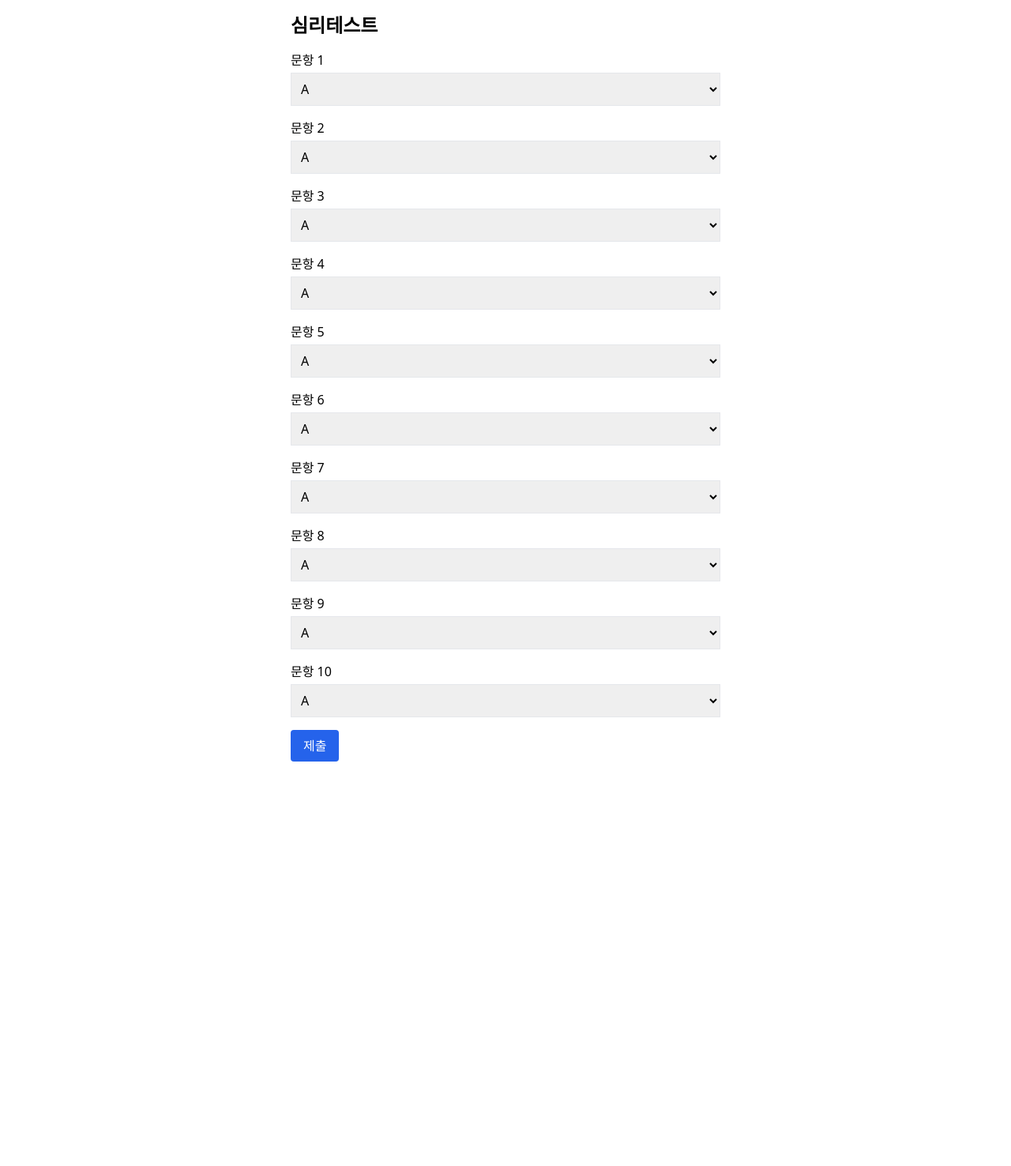
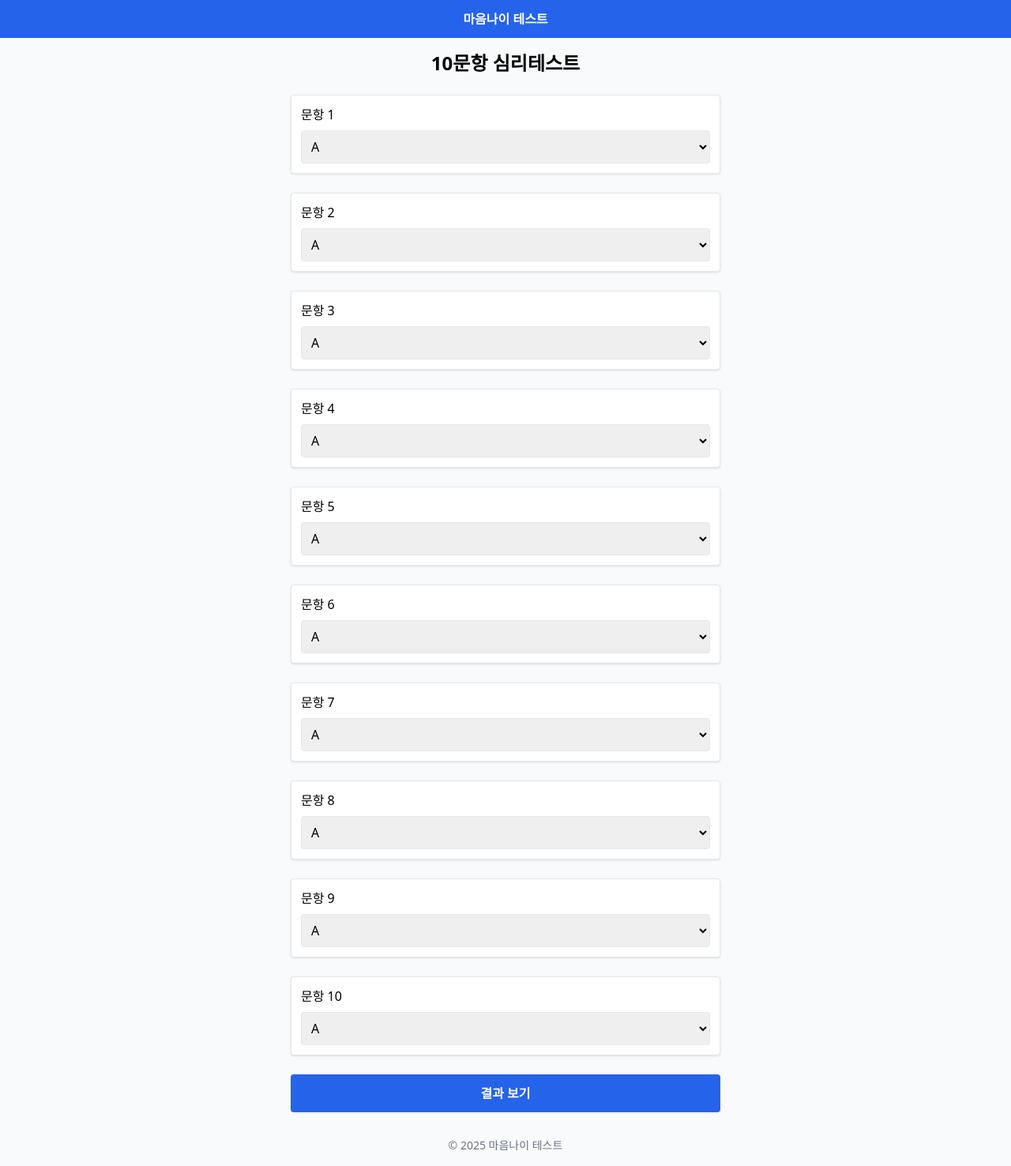
Before and after one commit to Normalist-K/nojam, a FastAPI app: page /quiz in a window 1280 px wide. Shown: the whole page at 79% size. Before the commit the page ends 964 px from the top, so only its background shows below. Run offline with FastAPI, Linux system fonts and the light colour scheme; some libraries are stand-ins or nearby versions.

Commit message:
feat(web): Tailwind base layout, card image slot, adsense div, update TemplateResponse signature

```diff
--- a/nojam/web/routes.py
+++ b/nojam/web/routes.py
@@ -29,7 +29,7 @@ def get_repo() -> AnswerRepository:
 @router.get("/quiz", response_class=HTMLResponse)
 async def quiz(request: Request) -> HTMLResponse:
     """10문항 폼 렌더."""
-    return templates.TemplateResponse("quiz.html", {"request": request})
+    return templates.TemplateResponse(request, "quiz.html", {})
 
 
 @router.post("/submit")
@@ -90,9 +90,9 @@ async def result(answer_id: str, request: Request, repo: AnswerRepository = Depe
         raise HTTPException(status_code=404, detail="결과를 찾을 수 없습니다.")
 
     return templates.TemplateResponse(
+        request,
         "result.html",
         {
-            "request": request,
             "result_type": record["result_type"],
             "answers": json.loads(record["answers_json"]),
         },
--- /dev/null
+++ b/nojam/web/templates/base.html
@@ -0,0 +1,20 @@
+<!DOCTYPE html>
+<html lang="ko">
+<head>
+  <meta charset="utf-8" />
+  <meta name="viewport" content="width=device-width, initial-scale=1" />
+  <title>{% block title %}심리테스트{% endblock %}</title>
+  <script src="https://cdn.tailwindcss.com"></script>
+</head>
+<body class="min-h-screen bg-gray-50 flex flex-col">
+  <header class="bg-blue-600 text-white py-3 font-semibold text-center">
+    마음나이 테스트
+  </header>
+  <main class="flex-1 container mx-auto p-4 max-w-xl">
+    {% block content %}{% endblock %}
+  </main>
+  <footer class="text-center text-sm text-gray-500 py-4">
+    © 2025 마음나이 테스트
+  </footer>
+</body>
+</html>
--- a/nojam/web/templates/quiz.html
+++ b/nojam/web/templates/quiz.html
@@ -1,17 +1,14 @@
-<!DOCTYPE html>
-<html>
-<head>
-  <meta charset="utf-8" />
-  <title>심리테스트 – 질문</title>
-  <script src="https://cdn.tailwindcss.com"></script>
-</head>
-<body class="p-4 max-w-xl mx-auto">
-  <h1 class="text-2xl font-bold mb-4">심리테스트</h1>
-  <form method="post" action="/submit" class="space-y-4">
+{% extends "base.html" %}
+
+{% block title %}심리테스트 – 질문{% endblock %}
+
+{% block content %}
+  <h1 class="text-2xl font-bold mb-6 text-center">10문항 심리테스트</h1>
+  <form method="post" action="/submit" class="space-y-6">
     {% for i in range(1,11) %}
-    <div>
-      <label class="block font-medium mb-1">문항 {{ i }}</label>
-      <select name="q{{ i }}" required class="border p-2 w-full">
+    <div class="border rounded p-3 bg-white shadow">
+      <label class="block font-medium mb-2">문항 {{ i }}</label>
+      <select name="q{{ i }}" required class="border p-2 w-full rounded">
         <option value="A">A</option>
         <option value="B">B</option>
         <option value="C">C</option>
@@ -19,7 +16,6 @@
       </select>
     </div>
     {% endfor %}
-    <button type="submit" class="bg-blue-600 text-white px-4 py-2 rounded">제출</button>
+    <button type="submit" class="w-full bg-blue-600 text-white py-3 rounded font-semibold">결과 보기</button>
   </form>
-</body>
-</html>
+{% endblock %}
```
Also changed, not shown: nojam/web/templates/result.html (+22 -20 lines), nojam.sqlite3.
